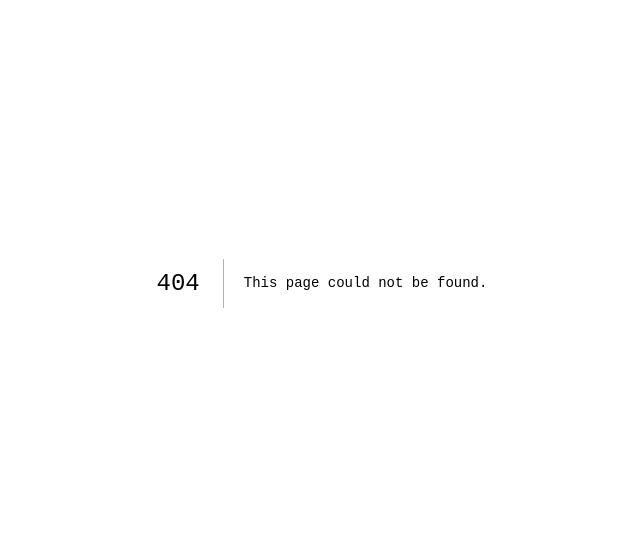
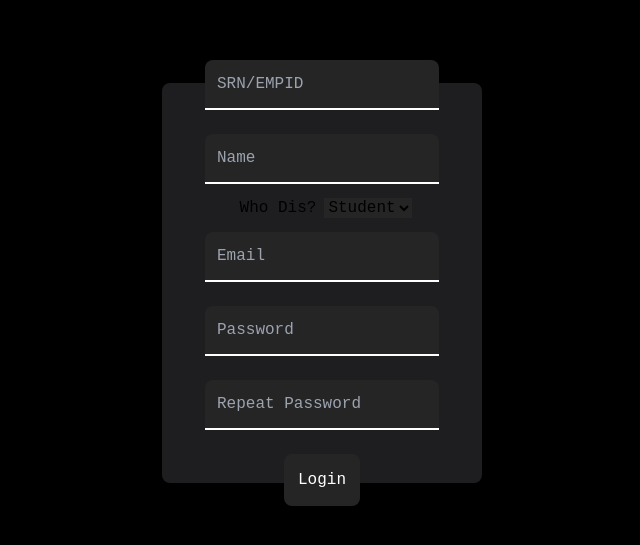
Before and after one commit to anuragrao04/superlit, a Next.js app in the folder superlit-offline-frontend/: page /auth/register in a window 1280 px wide. Before the commit this address had no page. Shown: the part 117-662 px from the top of the page, without its empty margins (318-958 px from the left). Built offline with nearby package versions, Linux system fonts and the light colour scheme.

Commit message:
register

```diff
--- a/superlit-offline-frontend/app/auth/page.js
+++ b/superlit-offline-frontend/app/auth/page.js
@@ -2,7 +2,7 @@
 import { useRouter } from "next/navigation";
 import { useRef } from "react";
 import { useAuth } from "@/components/AuthContext";
-
+import Link from "next/link";
 export default function Page({ children }) {
   const srnRef = useRef(null);
   const passwordRef = useRef(null);
@@ -16,6 +16,7 @@ export default function Page({ children }) {
     }
     try {
       // sends post request to /api/login with srn and password
+      // TODO: ADD SIGNUP : WORKING ON IT
       const res = await fetch("/api/backendi/auth/login", {
         method: "POST",
         headers: {
@@ -105,6 +106,12 @@ export default function Page({ children }) {
           >
             Login
           </button>
+          <Link
+            href="/auth/register"
+            className="text-blue-200 hover:text-blue-300 cursor-pointer"
+          >
+            New? Register
+          </Link>
         </div>
       </div>
     </div>
--- /dev/null
+++ b/superlit-offline-frontend/app/auth/register/page.js
@@ -0,0 +1,128 @@
+"use client";
+import { useRouter } from "next/navigation";
+import { useRef } from "react";
+import { useAuth } from "@/components/AuthContext";
+
+export default function Register({ children }) {
+  const IdRef = useRef(null);
+  const nameRef = useRef(null);
+  const emailRef = useRef(null);
+  const typeRef = useRef(null);
+  const passwordRef = useRef(null);
+  const passwordRepeatRef = useRef(null);
+  const router = useRouter();
+  const { user, login, logout } = useAuth();
+
+  const handleRegister = async () => {
+    if (
+      !IdRef.current.value ||
+      !passwordRef.current.value ||
+      !!passwordRef.current.value
+    ) {
+      alert("Please enter both SRN, password and repeat password");
+      return;
+    }
+    try {
+      // sends post request to /api/login with srn and password
+      const res = await fetch("/api/backendi/auth/signup", {
+        method: "POST",
+        headers: {
+          "Content-Type": "application/json",
+        },
+        body: JSON.stringify({
+          type: typeRef.current.value,
+          srn: IdRef.current.value,
+          name: nameRef.current.value,
+          email: emailRef.current.value,
+          password: passwordRef.current.value,
+        }),
+      });
+      // if response is not ok, throw error
+      if (!res.ok) throw new Error(res.statusText);
+      // get the json data
+      const data = await res.json();
+      console.log(data);
+      if (data.success) {
+        // if success is true, redirect to /test/0 (test with ID 0) (temporarily, would be /dashboard later)
+        login(IdRef.current.value);
+        router.push("/test/0");
+      } else {
+        // else something went wrong in register
+        alert("Something screwed up. Check the browser console");
+        console.log(res.statusText);
+      }
+    } catch (err) {
+      console.log(res.statusText);
+      alert(
+        "Something went wrong in registering. Please contact the sys admin. The error is logged to the console.",
+      );
+      console.log(err);
+    }
+  };
+
+  return (
+    <div className="h-screen w-screen bg-black flex justify-center items-center">
+      <div className="h-1/2 w-1/4 rounded-lg bg-[#1E1E21] flex flex-col justify-center items-center">
+        <div className="flex flex-col justify-center items-center">
+          <input
+            ref={IdRef}
+            type="text"
+            placeholder="SRN/EMPID"
+            onInput={(e) => {
+              e.target.value = e.target.value.toUpperCase();
+            }}
+            className="bg-[#252526] text-white p-3 outline-none border-b-white border-b-2 rounded-t-lg m-3"
+          ></input>
+          <input
+            ref={nameRef}
+            type="text"
+            placeholder="Name"
+            onInput={(e) => {
+              e.target.value = e.target.value.toUpperCase();
+            }}
+            className="bg-[#252526] text-white p-3 outline-none border-b-white border-b-2 rounded-t-lg m-3"
+          ></input>
+          <label>
+            <div className="px-2 inline">Who Dis?</div>
+            <select
+              name="type"
+              ref={typeRef}
+              defaultValue="student"
+              className="bg-[#252526]"
+            >
+              <option value="student">Student</option>
+              <option value="teacher">Teacher</option>
+            </select>
+          </label>
+          <input
+            ref={emailRef}
+            type="text"
+            placeholder="Email"
+            onInput={(e) => {
+              e.target.value = e.target.value.toUpperCase();
+            }}
+            className="bg-[#252526] text-white p-3 outline-none border-b-white border-b-2 rounded-t-lg m-3"
+          ></input>
+          <input
+            ref={passwordRef}
+            type="password"
+            placeholder="Password"
+            className="bg-[#252526] text-white p-3 outline-none border-b-white border-b-2 rounded-t-lg m-3"
+          ></input>
+          <input
+            ref={passwordRepeatRef}
+            type="password"
+            placeholder="Repeat Password"
+            className="bg-[#252526] text-white p-3 outline-none border-b-white border-b-2 rounded-t-lg m-3"
+          ></input>
+          <button
+            className="bg-[#252526] text-white p-3 rounded-lg m-3 border-2 border-[#252526] hover:border-white"
+            onClick={handleRegister}
+          >
+            Login
+          </button>
+        </div>
+      </div>
+    </div>
+  );
+}
--- a/superlit-offline-frontend/app/test/[slug]/page.js
+++ b/superlit-offline-frontend/app/test/[slug]/page.js
@@ -82,7 +82,7 @@ export default function Test({ params }) {
     console.log(inputValue);
 
     axios
-      .post("/api/backendi/", post_request_data, {
+      .post("/api/backendi/run", post_request_data, {
         headers: {
           "Access-Control-Allow-Origin": "*",
           "Content-Type": "application/json",
@@ -167,7 +167,7 @@ export default function Test({ params }) {
     };
     console.log(post_request_data);
     try {
-      await fetch("/api/backendi/submit_test", {
+      await fetch("/api/backendi/end_test", {
         method: "POST",
         headers: {
           "Content-Type": "application/json",
@@ -333,7 +333,7 @@ export default function Test({ params }) {
                 className="text-white z-10 pl-5 pr-5 flex flex-col rounded-lg text-xl justify-center items-center mt-5"
                 onClick={submit_button_clicked}
               >
-                <div className="text-gray text-sm pt-2">SUBMIT</div>
+                <div className="text-gray text-sm pt-2">SUBMIT QUESTION</div>
               </button>
 
               <button
```
